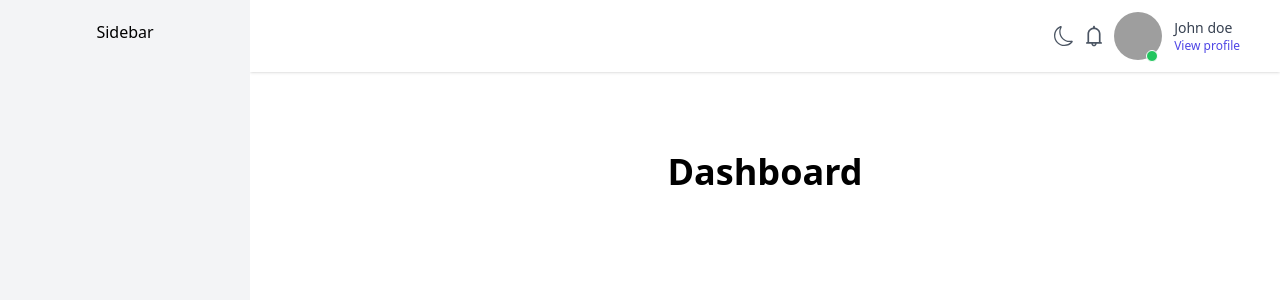
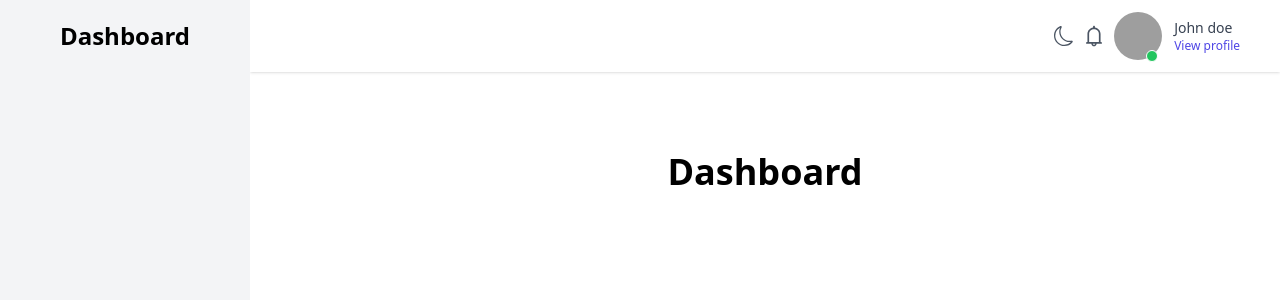
Before and after one commit to fourbit-io/ims4b-fe, a Next.js app: page / in a window 1280 px wide. Shown: the top 300 px of the page. Built offline with nearby package versions, Linux system fonts and the light colour scheme; grey boxes are pictures that could not be loaded.

Commit message:
responsive design added in side bar

```diff
--- /dev/null
+++ b/layout/Header/MenuBar.jsx
@@ -0,0 +1,24 @@
+import { GiHamburgerMenu } from 'react-icons/gi';
+import { GrFormClose } from 'react-icons/gr';
+
+
+
+const MenuBar= ({ active, setActive }) => {
+  return (
+    <div className="flex items-center space-x-2">
+      {!active ? (
+        <GiHamburgerMenu
+          onClick={() => setActive(true)}
+          className="ml-3 block cursor-pointer text-[20px] lg:hidden"
+        />
+      ) : (
+        <GrFormClose
+          onClick={() => setActive(false)}
+          className="ml-3 block cursor-pointer text-[30px] lg:hidden"
+        />
+      )}
+    </div>
+  );
+};
+
+export default MenuBar;
--- a/layout/Header/index.jsx
+++ b/layout/Header/index.jsx
@@ -1,11 +1,15 @@
 import React from "react";
 import { AiOutlineBell } from "react-icons/ai";
 import { BsMoon } from "react-icons/bs";
+import MenuBar from "./MenuBar";
 
-const Header = () => {
+const Header = ({active, setActive}) => {
   return (
     <div className="sticky top-0 z-50 w-full bg-white py-3 shadow ">
-      <div className="relative mx-auto flex w-full items-center justify-end">
+      <div className="relative mx-auto flex w-full items-center justify-between">
+      <div className="lg:px-10">
+        <MenuBar active={active} setActive={setActive} />
+      </div>
         <div className="flex items-center gap-2 px-2 lg:px-10">
           <BsMoon className="w-5 h-5 text-gray-600" />
           <AiOutlineBell className="w-6 h-6 text-gray-600" />
--- /dev/null
+++ b/layout/Sidebar/Logo.jsx
@@ -0,0 +1,25 @@
+import React from 'react'
+
+const Logo = ({active}) => {
+  return (
+    <div className="w-full text-center">
+      <h1
+        className={`${
+          active ? 'block' : 'lg:block hidden'
+        } text-2xl cursor-pointer font-bold `}
+      >
+        Dashboard
+      </h1>
+
+      <h1
+        className={`${
+          active ? 'hidden' : 'lg:hidden block'
+        } text-2xl cursor-pointer font-bold `}
+      >
+        D
+      </h1>
+    </div>
+  )
+}
+
+export default Logo
--- a/layout/Sidebar/index.jsx
+++ b/layout/Sidebar/index.jsx
@@ -1,12 +1,23 @@
-import React, { useState } from 'react'
+import React from "react";
+import { AiOutlineClose } from "react-icons/ai";
+import Logo from "./Logo";
 
-const Sidebar = () => {
-    const [active, setActive] = useState(false);
+const Sidebar = ({ active, setActive }) => {
   return (
-    <div className={`${
-        active ? 'fixed !z-[9999] w-[200px]' : 'w-[0px]'
-      }  h-100vh flex flex-col  items-center py-8 transition-all duration-150 lg:w-[250px] lg:py-5 bg-gray-100`}>Sidebar</div>
-  )
-}
+    <div
+      className={`${
+        active ? "fixed !z-[9999] w-[200px]" : "w-[0px]"
+      }  h-[100vh] flex flex-col  items-center py-8 transition-all duration-150 lg:w-[250px] lg:py-5 bg-gray-100`}>
+      {active && (
+        <div
+          onClick={() => setActive(false)}
+          className="absolute top-2 right-3 block lg:hidden">
+          <AiOutlineClose className="cursor-pointer text-[20px] font-bold text-gray-600" />
+        </div>
+      )}
+      <Logo active={active} />
+    </div>
+  );
+};
 
-export default Sidebar
+export default Sidebar;
--- a/layout/index.jsx
+++ b/layout/index.jsx
@@ -1,18 +1,19 @@
 import Head from "next/head";
-import React from "react";
+import React, { useState } from "react";
 import Header from "./Header";
 import Sidebar from "./Sidebar";
 
 const Layout = ({ children }) => {
+  const [active, setActive] = useState(false);
   return (
     <>
       <Head>
         <title>4ims</title>
       </Head>
       <div className="flex w-full">
-        <Sidebar />
+        <Sidebar active={active} setActive={setActive} />
         <div className="h-screen w-full flex-1 overflow-y-scroll">
-          <Header />
+          <Header active={active} setActive={setActive} />
           {children}
         </div>
       </div>
```
